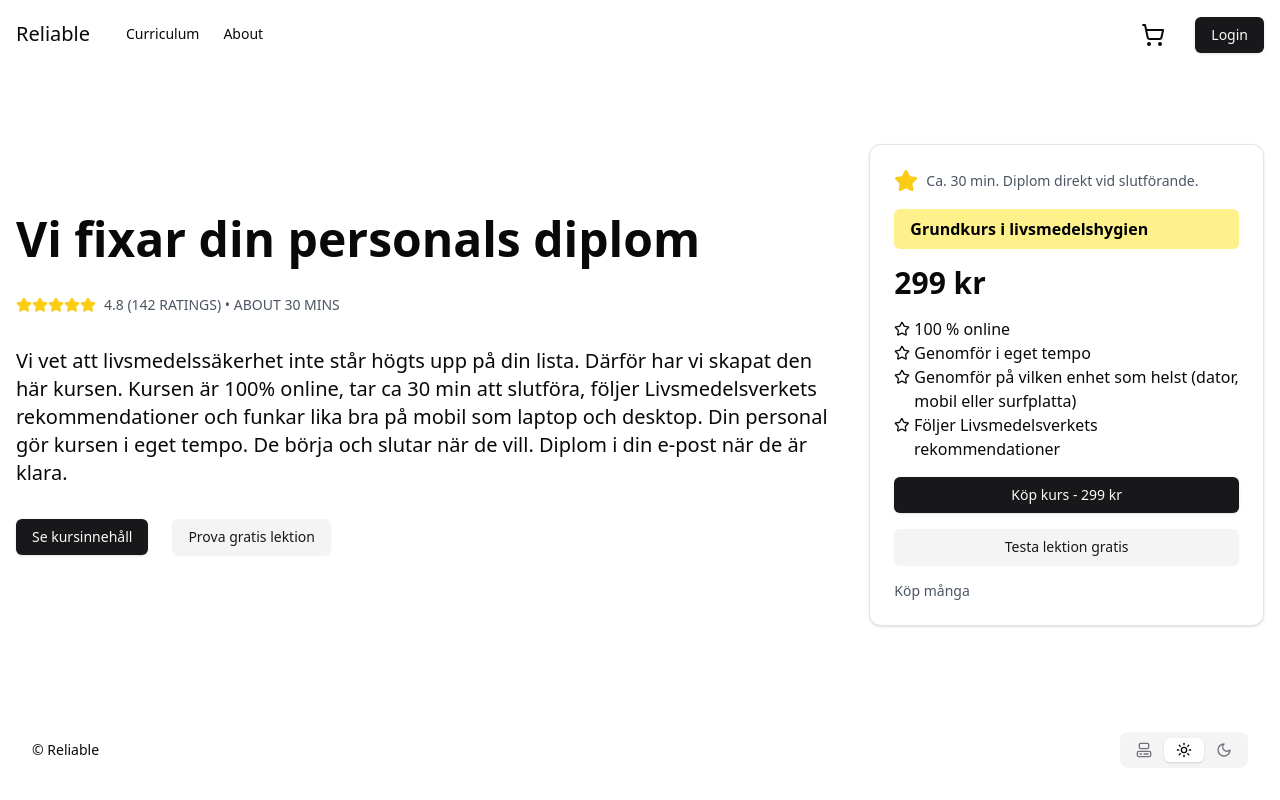
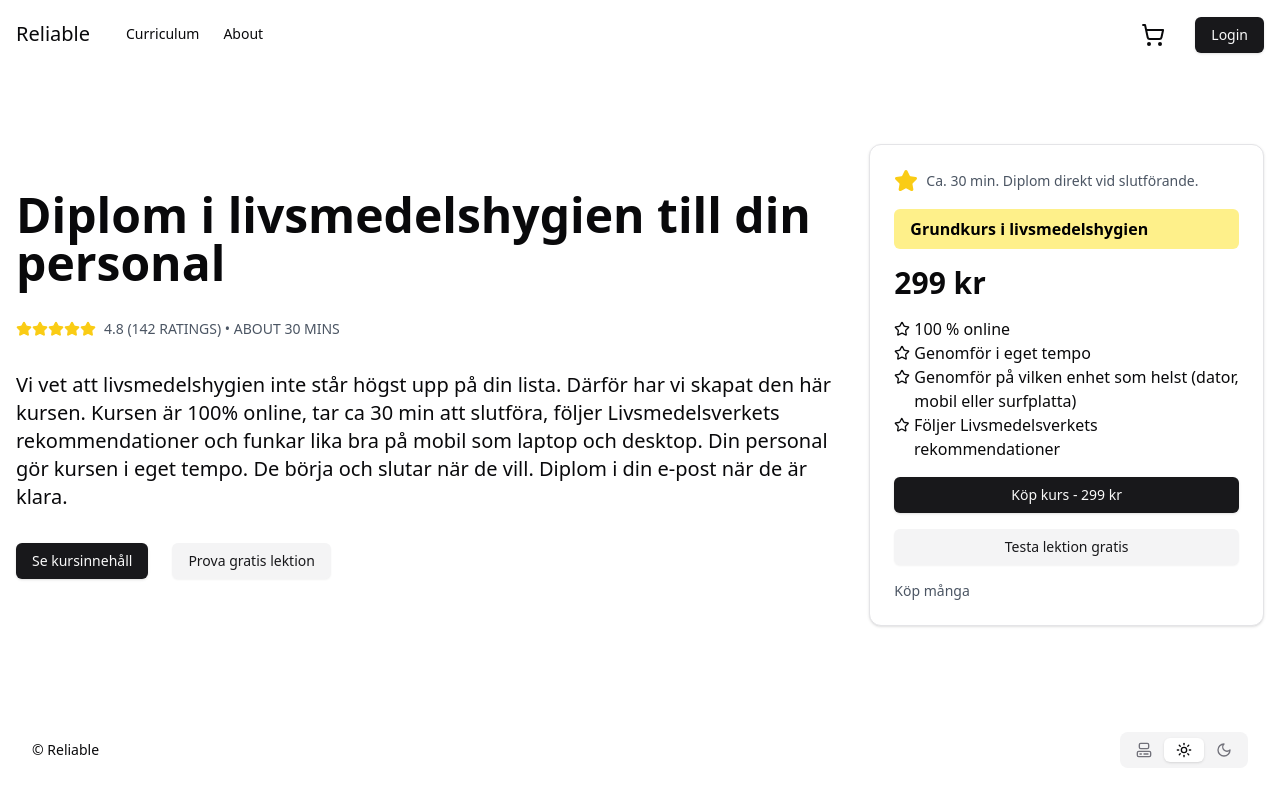
Before and after one commit to evilpaper/reliable, a Next.js app: page / in a window 1280 px wide. Built offline with nearby package versions, Linux system fonts and the light colour scheme.

Commit message:
Refactor: use icons from icons component

```diff
--- a/src/components/landing/two-column.option.tsx
+++ b/src/components/landing/two-column.option.tsx
@@ -1,7 +1,6 @@
 import { Button } from "@/components/ui/button";
 import { Card, CardContent } from "@/components/ui/card";
 import { Icons } from "@/components/ui/icons";
-import { Star } from "lucide-react";
 
 export function TwoColumnOption() {
   return (
@@ -9,12 +8,12 @@ export function TwoColumnOption() {
       <div className="grid md:grid-cols-3 gap-8">
         <div className="md:col-span-2 flex flex-col justify-center gap-4">
           <h1 className="text-5xl font-bold mb-4">
-            Vi fixar din personals diplom
+            Diplom i livsmedelshygien till din personal
           </h1>
           <div className="flex items-center mb-4">
             <div className="flex">
               {[...Array(5)].map((_, i) => (
-                <Star
+                <Icons.star
                   key={i}
                   className="w-4 h-4 fill-yellow-400 text-yellow-400"
                 />
@@ -25,12 +24,12 @@ export function TwoColumnOption() {
             </span>
           </div>
           <p className="text-xl mb-4">
-            Vi vet att livsmedelssäkerhet inte står högts upp på din lista.
-            Därför har vi skapat den här kursen. Kursen är 100% online, tar ca
-            30 min att slutföra, följer Livsmedelsverkets rekommendationer och
-            funkar lika bra på mobil som laptop och desktop. Din personal gör
-            kursen i eget tempo. De börja och slutar när de vill. Diplom i din
-            e-post när de är klara.
+            Vi vet att livsmedelshygien inte står högst upp på din lista. Därför
+            har vi skapat den här kursen. Kursen är 100% online, tar ca 30 min
+            att slutföra, följer Livsmedelsverkets rekommendationer och funkar
+            lika bra på mobil som laptop och desktop. Din personal gör kursen i
+            eget tempo. De börja och slutar när de vill. Diplom i din e-post när
+            de är klara.
           </p>
           <section className="flex gap-6">
             <Button className="w-auto self-start">Se kursinnehåll</Button>
@@ -43,7 +42,7 @@ export function TwoColumnOption() {
           <Card>
             <CardContent className="p-6">
               <div className="flex items-center mb-4">
-                <Star className="w-6 h-6 fill-yellow-400 text-yellow-400" />
+                <Icons.star className="w-6 h-6 fill-yellow-400 text-yellow-400" />
                 {/* <span className="text-xl font-semibold">4.8</span> */}
                 <span className="text-sm text-gray-600 ml-2">
                   Ca. 30 min. Diplom direkt vid slutförande.
@@ -53,17 +52,7 @@ export function TwoColumnOption() {
                 Grundkurs i livsmedelshygien
               </div>
               <div className="text-3xl font-bold mb-4">299 kr</div>
-              {/* <div className="flex mb-2">
-                {[...Array(5)].map((_, i) => (
-                  <Star
-                    key={i}
-                    className="w-5 h-5 fill-yellow-400 text-yellow-400"
-                  />
-                ))}
-                <span className="ml-2 text-sm text-gray-600">4.8 (142)</span>
-              </div> */}
               <div className="mb-4">
-                {/* <h4 className="font-semibold mb-2">100 % online</h4> */}
                 <div className="flex gap-1">
                   <Icons.star width={16} />
                   <p>100 % online</p>
@@ -88,15 +77,6 @@ export function TwoColumnOption() {
               <Button variant="secondary" className="w-full mb-4">
                 Testa lektion gratis
               </Button>
-              {/* <div className="mb-4">
-                <h4 className="font-semibold mb-2">GET FUTURE COHORT DATES</h4>
-                <div className="flex">
-                  <Input placeholder="Your email" className="mr-2" />
-                  <Button variant="outline">
-                    <ArrowRight className="w-4 h-4" />
-                  </Button>
-                </div>
-              </div> */}
               <div className="flex justify-between text-sm">
                 <a href="#" className="text-gray-600 hover:underline">
                   Köp många
```
